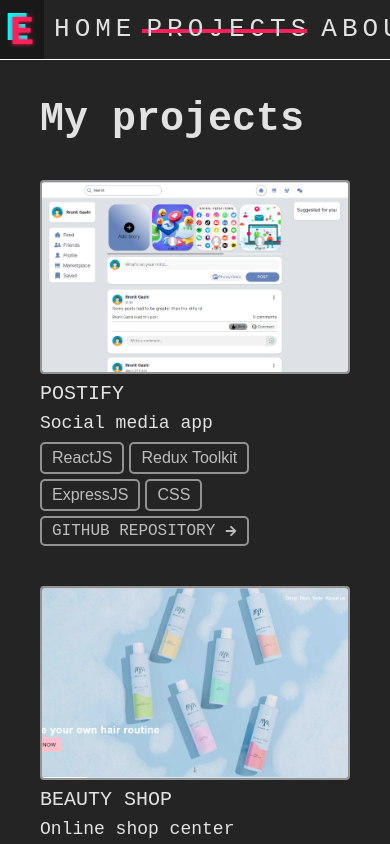
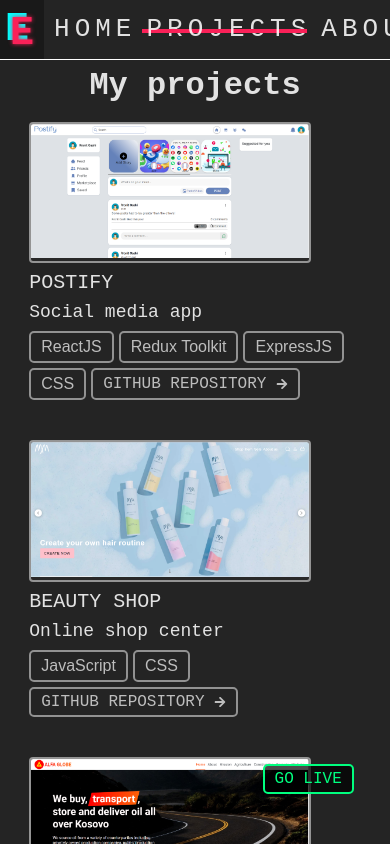
Before and after one commit to endritbejta/my-portfolio, a React (Vite) app: page /projects in a window 390 px wide. Shown: the top 844 px of the page. Built offline with nearby package versions, Linux system fonts and the light colour scheme.

Commit message:
more adjustments

```diff
--- a/src/Layout/Layout.module.css
+++ b/src/Layout/Layout.module.css
@@ -118,4 +118,8 @@
   .blob {
     display: none;
   }
+
+  .background {
+    display: none;
+  }
 }
--- a/src/components/SingleProject.jsx
+++ b/src/components/SingleProject.jsx
@@ -43,10 +43,10 @@ const SingleProject = ({ orderNumber, singleProject }) => {
           src={singleProject.images[0] ? singleProject.images[0] : ""}
           alt="project-photo"
         />
-        <div
+        <span
           style={{ animationDelay: `${orderNumber * 50}ms` }}
           className={classes.background}
-        ></div>
+        ></span>
       </NavLink>
       <NavLink className={classes.title} to={singleProject.name}>
         {singleProject.name}
--- a/src/components/SingleProject.module.css
+++ b/src/components/SingleProject.module.css
@@ -77,3 +77,17 @@
     scale: 4;
   }
 }
+
+@media (max-width: 980px) {
+  .SingleProject {
+    width: 85%;
+    aspect-ratio: unset;
+  }
+}
+
+@media (max-width: 440px) {
+  .photoShower {
+    aspect-ratio: unset;
+    width: 85%;
+  }
+}
--- a/src/pages/Project.module.css
+++ b/src/pages/Project.module.css
@@ -36,3 +36,26 @@
     gap: 40px;
   }
 }
+
+@media (max-width: 440px) {
+  .Project {
+    width: 100%;
+    padding: 0;
+    justify-content: center;
+    align-items: center;
+    gap: 20px;
+    padding-top: 10px;
+    h3 {
+      font-size: 32px;
+    }
+  }
+
+  .projectsHolder {
+    width: 100vw;
+    display: flex;
+    flex-direction: column;
+    gap: 40px;
+    align-items: center;
+    justify-content: center;
+  }
+}
```
